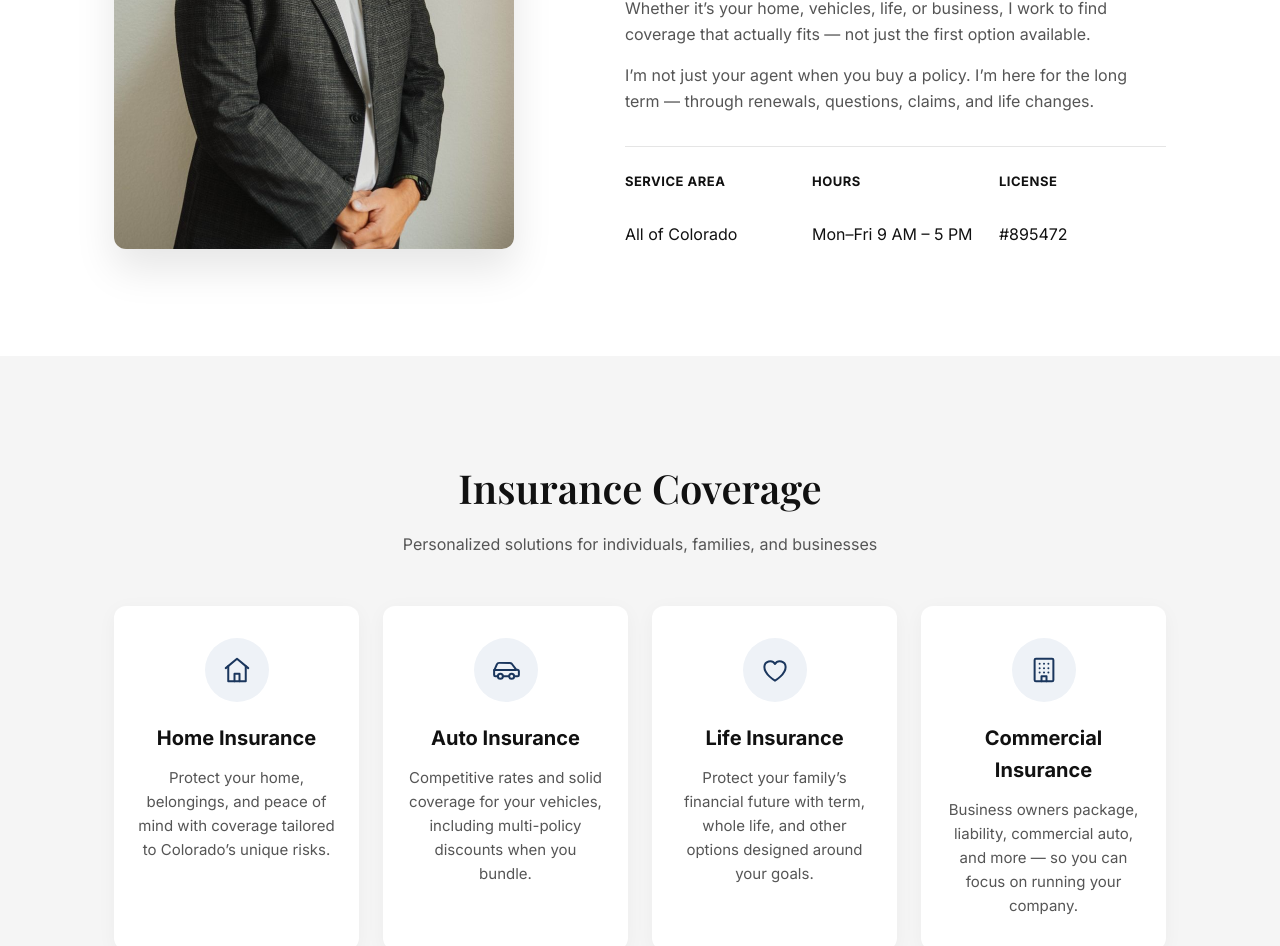
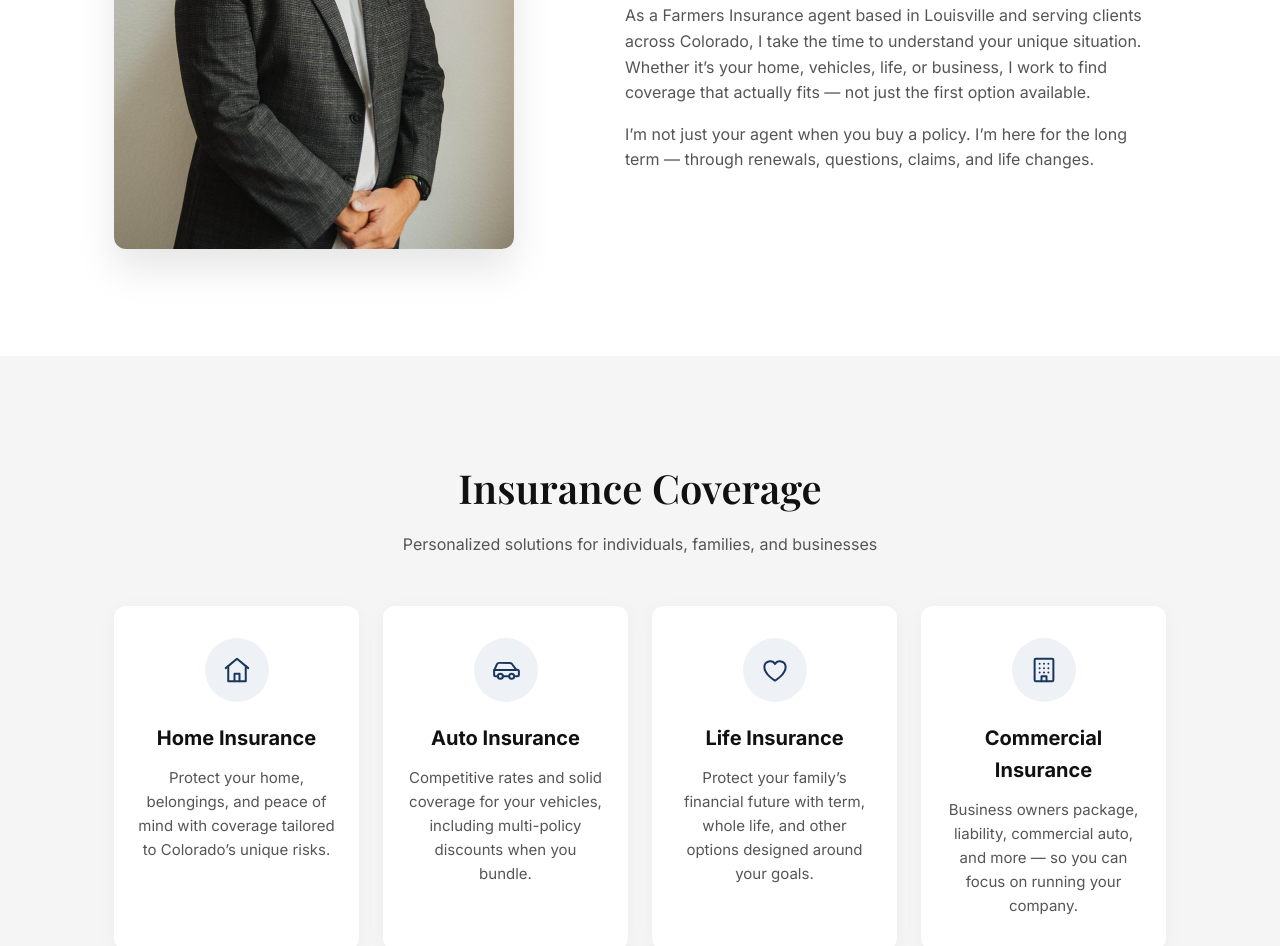
Before and after one commit to penainsurance/website, a plain HTML site: page index.html in a window 1280 px wide. Shown: the part 1207-2153 px from the top of the page. Drawn offline with nearby package versions, Linux system fonts and the light colour scheme; a web font is replaced by a local one.

Commit message:
Remove duplicate service area/hours/license row from About section
Co-Authored-By: Claude Opus 5.5 <noreply@anthropic.com>

```diff
--- a/index.html
+++ b/index.html
@@ -153,11 +153,6 @@
           <p>After serving 11 years in the United States Air Force, I transitioned into building something of my own — Peña Insurance. My goal has always been simple: help people protect what matters most through honest advice and long-lasting relationships.</p>
           <p>As a Farmers Insurance agent based in Louisville and serving clients across Colorado, I take the time to understand your unique situation. Whether it’s your home, vehicles, life, or business, I work to find coverage that actually fits — not just the first option available.</p>
           <p>I’m not just your agent when you buy a policy. I’m here for the long term — through renewals, questions, claims, and life changes.</p>
-          <div class="about-details">
-            <div><strong>Service Area</strong><br>All of Colorado</div>
-            <div><strong>Hours</strong><br>Mon–Fri 9 AM – 5 PM</div>
-            <div><strong>License</strong><br>#895472</div>
-          </div>
         </div>
       </div>
     </div>
--- a/styles.css
+++ b/styles.css
@@ -264,24 +264,6 @@ body {
 .about p {
   margin-bottom: 16px;
   color: var(--gray);
-}
-
-.about-details {
-  display: grid;
-  grid-template-columns: repeat(3, 1fr);
-  gap: 20px;
-  margin-top: 32px;
-  padding-top: 24px;
-  border-top: 1px solid var(--border);
-}
-
-.about-details strong {
-  display: block;
-  font-size: 13px;
-  text-transform: uppercase;
-  letter-spacing: 0.5px;
-  color: var(--black);
-  margin-bottom: 4px;
 }
 
 /* Services */
@@ -743,10 +725,6 @@ body {
   .form-row {
     grid-template-columns: 1fr;
   }
-
-  .about-details {
-    grid-template-columns: 1fr;
-  }
 }
 
 @media (max-width: 600px) {
```
